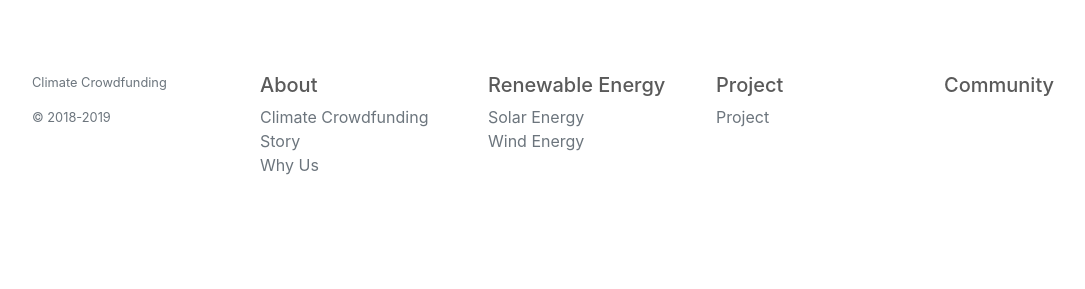
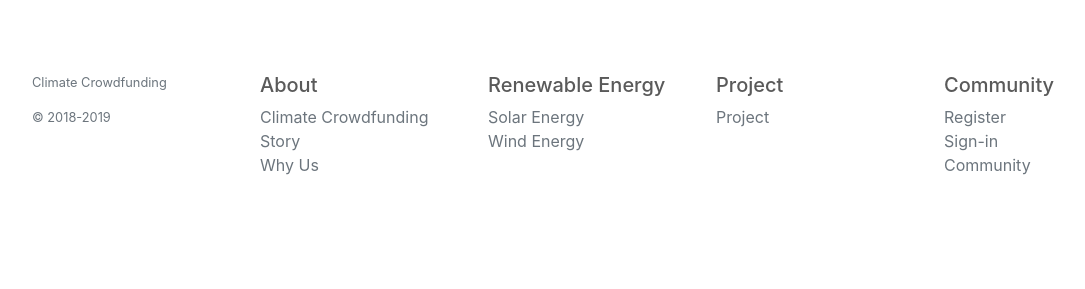
Before and after one commit to raymond180/Climate-Crowdfunding, a PHP site: page /index.php in a window 1280 px wide. Shown: the part 2491-2780 px from the top of the page, without its empty margins (53-1138 px from the left). Run offline with PHP 8.4, Linux system fonts and the light colour scheme; a stand-in replaces the project's code that opens the database connection.

Commit message:
fixed minor issue

```diff
--- a/footer.php
+++ b/footer.php
@@ -27,7 +27,9 @@
                 <div class="col-6 col-md">
                     <h5>Community</h5>
                     <ul class="list-unstyled text-small">
-                        <li><a class="text-muted" href="#"></a></li>
+                        <li><a class="text-muted" href="register.php">Register</a></li>
+                        <li><a class="text-muted" href="sign-in.php">Sign-in</a></li>
+                        <li><a class="text-muted" href="community.php">Community</a></li>
                     </ul>
                 </div>
             </div>
--- a/project.php
+++ b/project.php
@@ -67,7 +67,7 @@ else {
             <!-- Container Start -->
             <div class="container">
                 <div class="row">
-                    <div class="col-md-12 pt- text-center">
+                    <div class="col-md-12 pt-5 text-center">
                         <h2>Project</h2>
                     </div><!-- /.col -->
                     <form method="GET" action="view-project.php">
```
